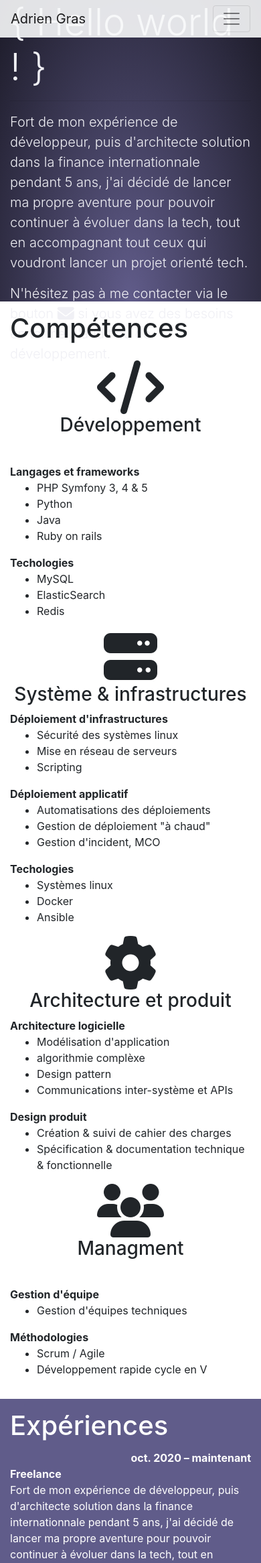
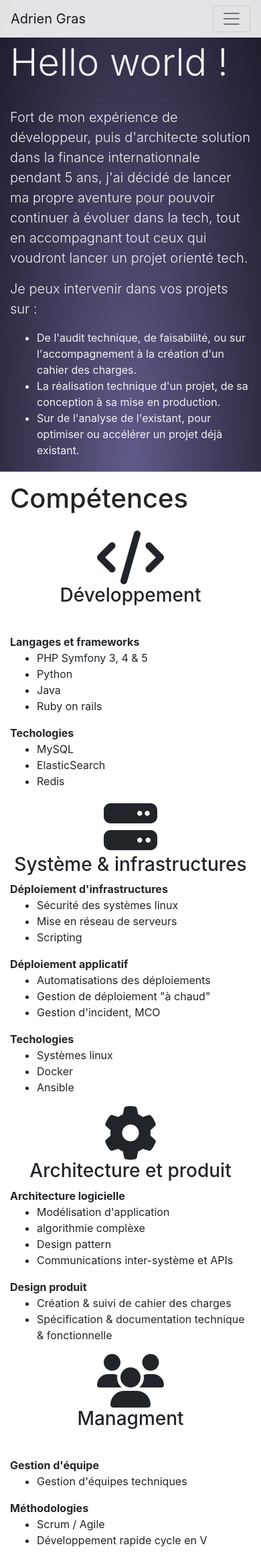
Before and after one commit to AdrienGras/personnal-page, a Symfony app: template templates/homepage/cv.html.twig in a window 390 px wide. Shown: the top 2333 px of the page at 67% size. Run offline with Twig, Linux system fonts and the light colour scheme; the template is opened without the code that fills it, so the values that code supplies are empty; some libraries are stand-ins or nearby versions.

Commit message:
height adjustments

```diff
--- a/public/css/main.css
+++ b/public/css/main.css
@@ -16,11 +16,18 @@
 }
 
 #head-block {
-    background: radial-gradient(ellipse at bottom, hsla(246, 20%, 45%, 1) 0%, hsl(246, 20%, 13%) 100%);
-    background-attachment: fixed;
+    background: radial-gradient(ellipse at bottom, hsla(246, 20%, 45%, 1) 0%, hsl(246, 20%, 13%) 100%) fixed;
     color: hsla(246, 20%, 95%, 1);
     height: 450px;
 }
+@media (max-width: 600px) {
+    #head-block {
+        background: radial-gradient(ellipse at bottom, hsla(246, 20%, 45%, 1) 0%, hsl(246, 20%, 13%) 100%) fixed;
+        color: hsla(246, 20%, 95%, 1);
+        height: 100%;
+    }
+}
+
 
 .head-block-height {
     height: 450px;
@@ -31,6 +38,14 @@
     background-size: cover;
     height: 60vh;
 }
+@media (max-width: 600px) {
+    #mainpage-head-block {
+        background-image: url("../img/desk_stock2.jpg");
+        background-size: cover;
+        height: 100%;
+    }
+}
+
 #mainpage-big-header {
     color: white;
 }
@@ -71,3 +86,6 @@ body > div.footer.sticky-bottom.bg-grey > div > span {
 .no-decoration, .no-decoration:hover, .no-decoration:visited, .no-decoration:link, .no-decoration:active {
     text-decoration: none;
 }
+.padding-top-escape-menu {
+    padding-top: 60px;
+}
--- a/templates/homepage/cv.html.twig
+++ b/templates/homepage/cv.html.twig
@@ -8,14 +8,19 @@
 <div id="head-block">
     <div class="container h-100">
         <div class="row h-100">
-            <div class="col-md-12 my-auto">
-                <h1 class="display-4">{ Hello world ! }</h1>
+            <div class="col-md-12 my-auto padding-top-escape-menu pb-1">
+                <h1 class="display-4">Hello world !</h1>
                 <hr />
                 <p class="lead">
                     Fort de mon expérience de développeur, puis d'architecte solution dans la finance internationnale pendant 5 ans, j'ai décidé de lancer ma propre aventure pour pouvoir continuer à évoluer dans la tech, tout en accompagnant tout ceux qui voudront lancer un projet orienté tech.
                 </p>
                 <p class="lead">
-                    N'hésitez pas à me contacter via le bouton <i class="fa fa-envelope fa-lg" aria-hidden="true"></i> si vous avez des besoins en terme d'audit ou de développement.
+                    Je peux intervenir dans vos projets sur :
+                    <ul>
+                        <li>De l'audit technique, de faisabilité, ou sur l'accompagnement à la création d'un cahier des charges.</li>
+                        <li>La réalisation technique d'un projet, de sa conception à sa mise en production.</li>
+                        <li>Sur de l'analyse de l'existant, pour optimiser ou accélérer un projet déjà existant.</li>
+                    </ul>
                 </p>
             </div>
         </div>
```
Also changed, not shown: templates/homepage/index.html.twig (+7 -6 lines).
